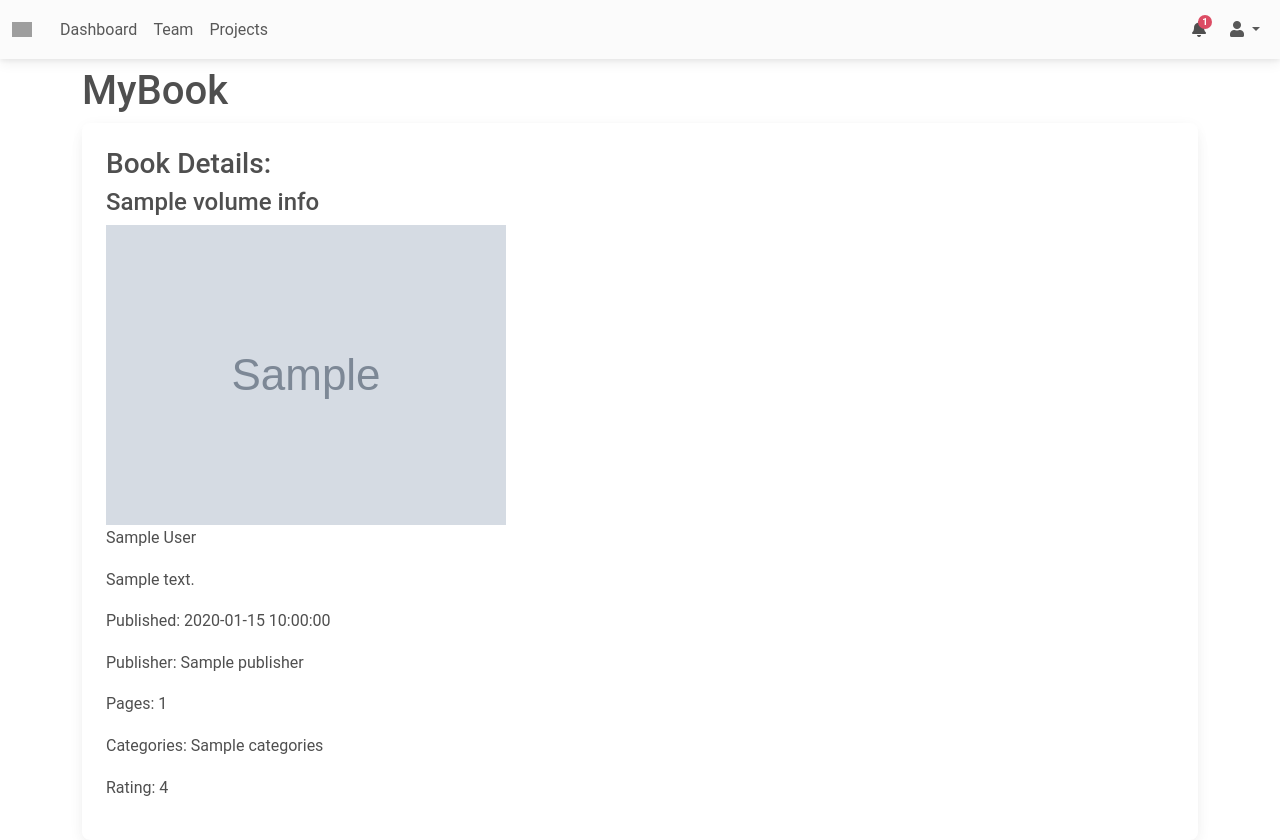
After one commit to rweisshaar1/MyBook, a Flask app: page /book/1 in a window 1280 px wide. The commit adds this page. Run offline with Flask 3, Linux system fonts and the light colour scheme; grey boxes marked "Sample" are stand-in pictures; a database or web service that is not in the repository returns one stand-in record (values such as "Sample title"); data that the repository does not hold is empty; some libraries are stand-ins or nearby versions; grey boxes are pictures that could not be loaded.

Commit message:
Added single book page.

```diff
--- a/app.py
+++ b/app.py
@@ -1,15 +1,21 @@
 from flask import Flask
 from sqlalchemy import create_engine
 from controllers.routes import main
+from dotenv import load_dotenv
+import os
+
+# Load environment variables from .env file
+load_dotenv()
+
+# Get the environment variables
+db_name = os.getenv('POSTGRES_DB')
+db_user = os.getenv('POSTGRES_USER')
+db_pass = os.getenv('POSTGRES_PASSWORD')
+db_host = os.getenv('POSTGRES_HOST')
+db_port = os.getenv('POSTGRES_PORT')
 
 app = Flask(__name__)
 app.register_blueprint(main) # Register the blueprint
-
-db_name = 'database'
-db_user = 'username'
-db_pass = 'secret'
-db_host = 'db'
-db_port = '5432'
 
 # Connect to the database
 db_string = 'postgresql://{}:{}@{}:{}/{}'.format(db_user, db_pass, db_host, db_port, db_name)
--- a/controllers/routes.py
+++ b/controllers/routes.py
@@ -1,5 +1,5 @@
 from flask import Blueprint, render_template
-from controllers.search import search_books
+from controllers.search import search_books, search_book_by_id
 from flask import request
 
 main = Blueprint('main', __name__)
@@ -19,3 +19,10 @@ def search():
     results = search_books(query, search_type)
     return render_template('results/search-results.html',
                            results=results)
+
+@main.route('/book/<book_id>')
+def get_book(book_id):
+    print(book_id)
+    book = search_book_by_id(book_id)
+    print(book)
+    return render_template('results/book.html', book=book)
--- a/controllers/search.py
+++ b/controllers/search.py
@@ -24,6 +24,17 @@ def search_books(query, search_type):
         return []
     return format_data(data)
 
+def search_book_by_id(book_id):
+    google_books_api_url = f'https://www.googleapis.com/books/v1/volumes/{book_id}?key={api_key}'
+
+    response = requests.get(google_books_api_url)
+    data = response.json()
+
+    if response.status_code != 200:
+        print(f"Error: API request returned status code {response.status_code}")
+        return None
+    return data
+
 def format_data(data):
     formatted_data = []
     for item in data['items']:
--- /dev/null
+++ b/templates/results/book.html
@@ -0,0 +1,29 @@
+{% include 'components/header.html' %}
+{% include 'components/navbar.html' %}
+
+<main>
+  <div class="container mt-2">
+
+    <h1>MyBook</h1>
+
+    <div class="card">
+      <div class="card-body">
+      <h3>Book Details:</h3>
+      <h4 class="card-title">{{book.volumeInfo.title}}</h4>
+        <img src="{{book.volumeInfo.imageLinks.thumbnail}}" alt="Book image"/>
+        <p>{{book.volumeInfo.authors}}</p>
+        <p>{{book.volumeInfo.description}}</p>
+        <p>Published: {{book.volumeInfo.publishedDate}}</p>
+        <p>Publisher: {{book.volumeInfo.publisher}}</p>
+        <p>Pages: {{book.volumeInfo.pageCount}}</p>
+        <p>Categories: {{book.volumeInfo.categories}}</p>
+        <p>Rating: {{book.volumeInfo.averageRating}}</p>
+      </div>
+    </div>
+
+
+
+  </div>
+</main>
+
+{% include 'components/footer.html' %}
--- a/templates/results/search-results.html
+++ b/templates/results/search-results.html
@@ -6,9 +6,9 @@
   {% for book in results %}
   <div class="col-md-4">
     <div class="card mb-4 max-card-height hover">
-      <a class="no-color" href="#">
+      <a href="/book/{{book.id}}" class="no-color" href="#">
         {% if book.image %}
-        <img src={{ book.image }} class="card-img-top square" alt="Book image" />
+        <img src="{{ book.image }}" class="card-img-top square" alt="Book image" />
         {% endif %}
         <div class="card-body">
           <h5 class="card-title">{{ book.title }}</h5>
```
